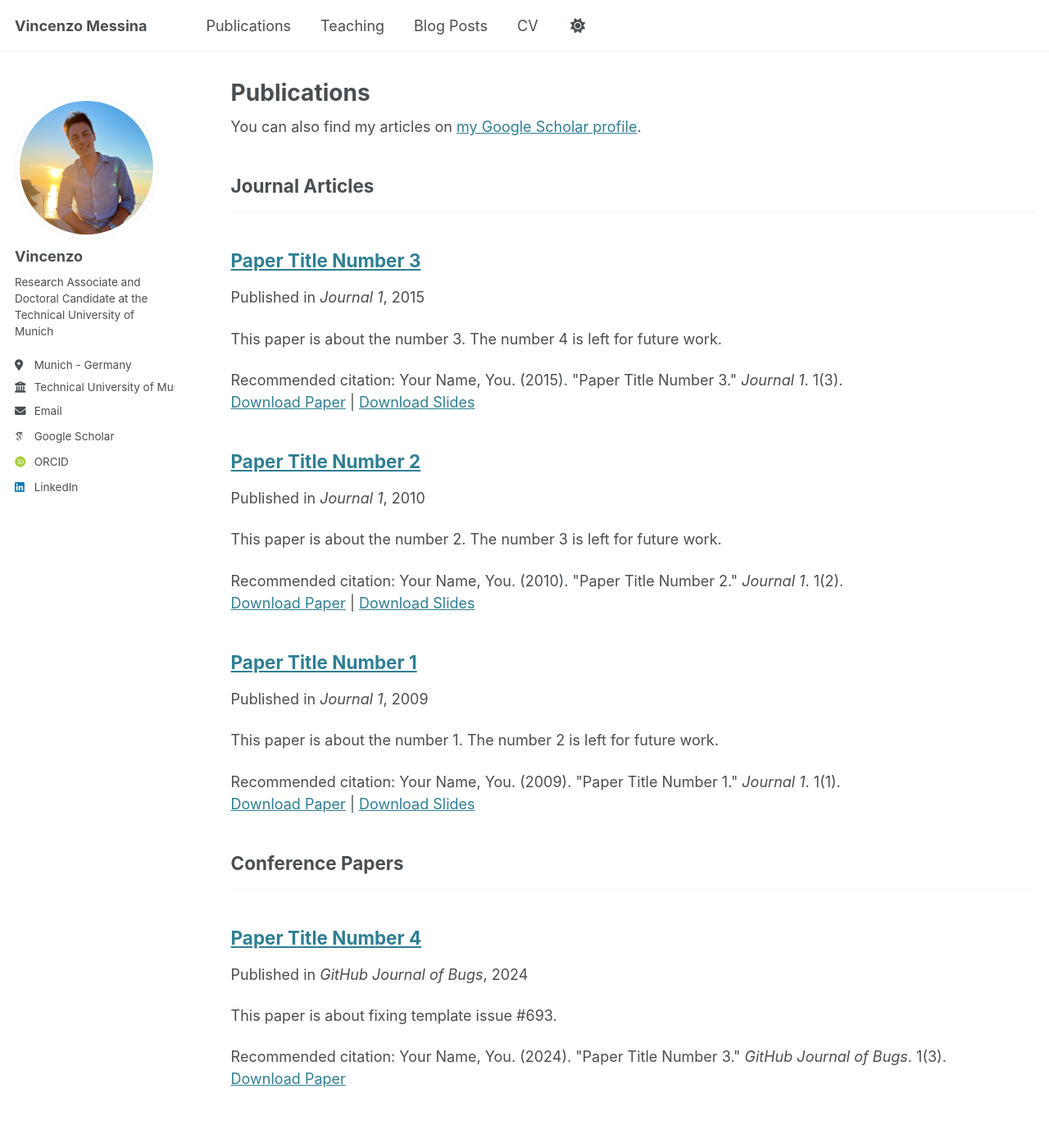
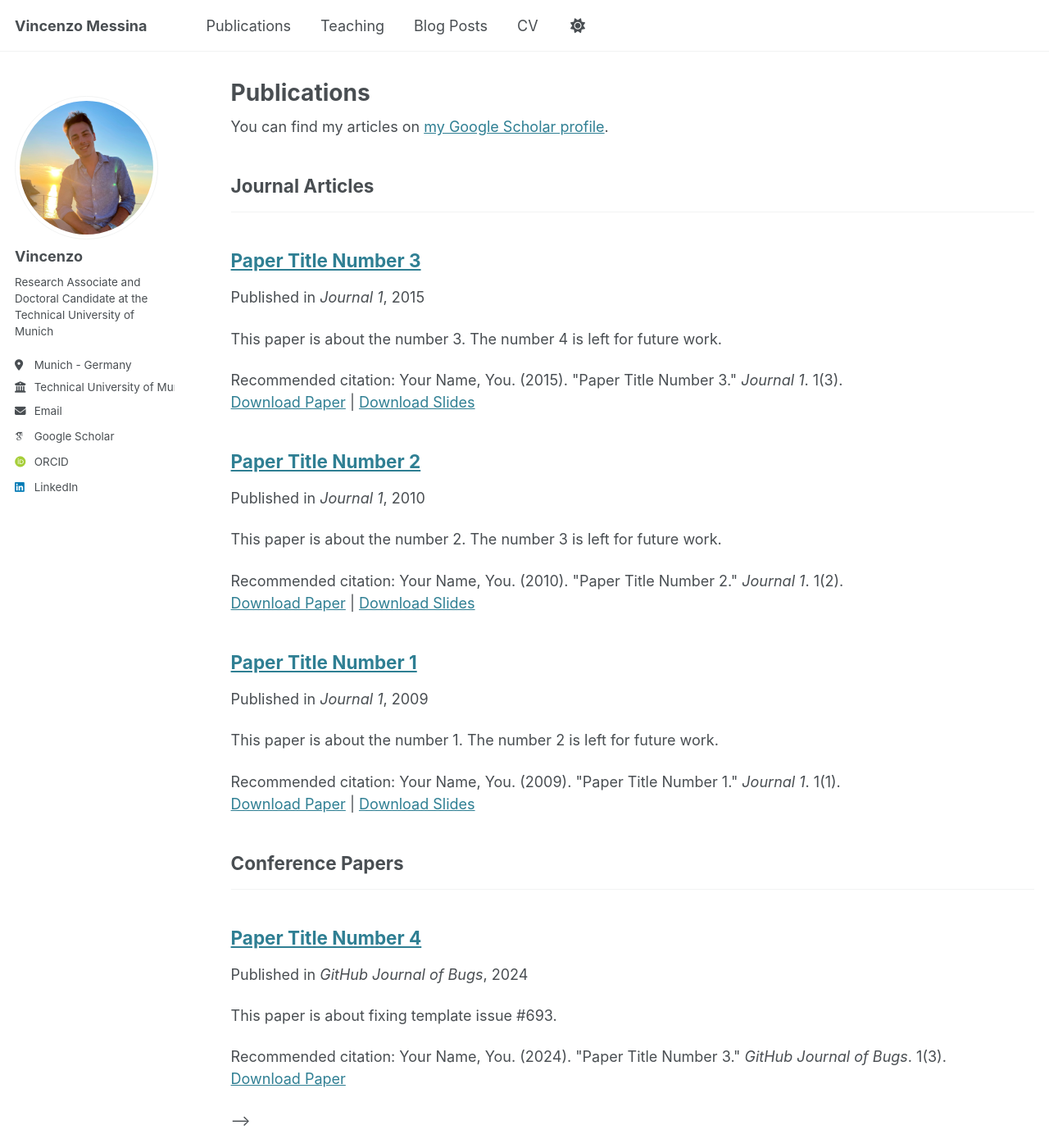
Before and after one commit to MessinaVincenzo/MessinaVincenzo.github.io, a Jekyll site: the page built from _pages/publications.html, in a window 1280 px wide and 1400 px high. Shown: the whole window at 82% size. Built offline with Jekyll 4.4.1, drawn with Linux system fonts in a browser that asks for light colours; some web fonts are replaced.

Commit message:
Update publications.html

```diff
--- a/_pages/publications.html
+++ b/_pages/publications.html
@@ -6,9 +6,9 @@ author_profile: true
 ---
 
 {% if site.author.googlescholar %}
-  <div class="wordwrap">You can also find my articles on <a href="{{site.author.googlescholar}}">my Google Scholar profile</a>.</div>
+  <div class="wordwrap">You can find my articles on <a href="{{site.author.googlescholar}}">my Google Scholar profile</a>.</div>
 {% endif %}
-
+<!--
 {% include base_path %}
 
 <!-- New style rendering if publication categories are defined -->
@@ -31,3 +31,4 @@ author_profile: true
     {% include archive-single.html %}
   {% endfor %}
 {% endif %}
+-->
```
